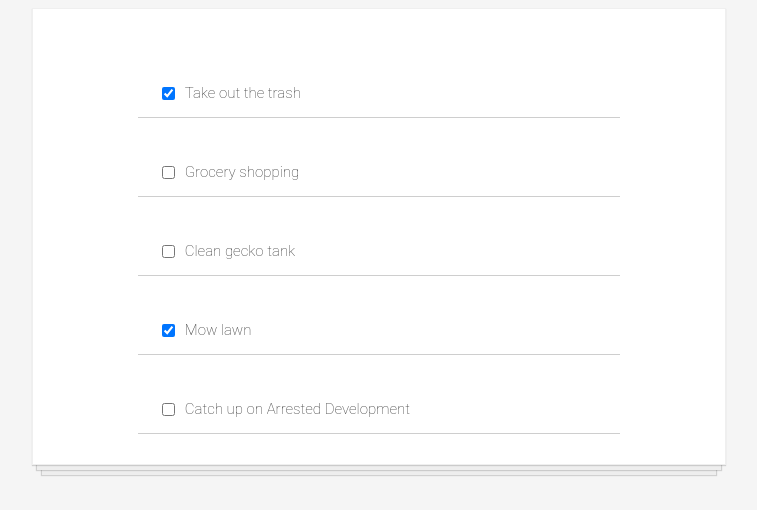
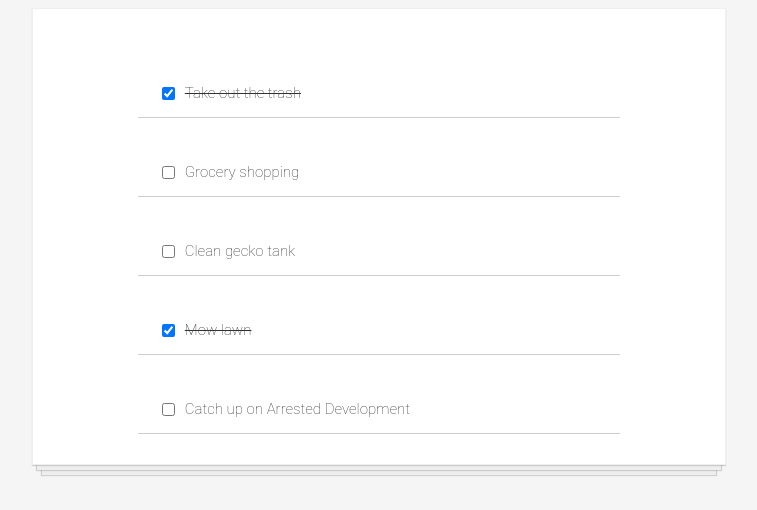
Before and after one commit to pgeliebter/react-practice, a React app: page / in a window 1280 px wide. Shown: the top 510 px of the page, without its empty margins (261-1018 px from the left). Built offline with nearby package versions, Linux system fonts and the light colour scheme.

Commit message:
adds styling for completed items

```diff
--- a/src/App.js
+++ b/src/App.js
@@ -17,7 +17,6 @@ class App extends React.Component {
 						...ele,
 						completed: !ele.completed
 					}
-					ele.completed = !ele.completed
 				}
 				return ele
 			})
--- a/src/TodoItem.js
+++ b/src/TodoItem.js
@@ -1,6 +1,10 @@
 import React from 'react'
 
 function TodoItem(props) {
+	let textStyle = {}
+	props.todoItem.completed
+		? (textStyle = { textDecoration: 'line-through' })
+		: null
 	return (
 		<div className="todo-item">
 			<input
@@ -8,7 +12,7 @@ function TodoItem(props) {
 				checked={props.todoItem.completed}
 				onChange={() => props.handleChange(props.todoItem.id)}
 			/>
-			<p> {props.todoItem.text}</p>
+			<p style={textStyle}> {props.todoItem.text}</p>
 		</div>
 	)
 }
```
